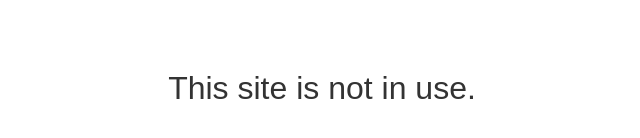
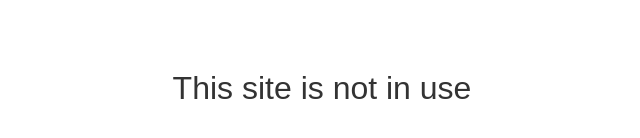
Before and after one commit to zack-davies/zackdavies.co.uk, a plain HTML site: page index.html in a window 1280 px wide. Shown: the part 320-458 px from the top of the page, 318-958 px from the left. Drawn offline with Linux system fonts and the light colour scheme.

Commit message:
Update index.html

```diff
--- a/index.html
+++ b/index.html
@@ -1,7 +1,7 @@
 <!DOCTYPE html>
 <html>
 <head>
-	<title>This site is not in use.</title>
+	<title>This site is not in use</title>
 	<style>
 	html {
 		height: 100%;
@@ -11,6 +11,7 @@
 		display: flex;
 		justify-content: center;
 		align-items: center;
+		overflow: hidden;
 	}
 	h1 {
 		color: #333333;
@@ -21,7 +22,7 @@
 	</style>
 </head>
 <body>
-	<h1>This site is not in use.</h1>
+	<h1>This site is not in use</h1>
 </body>
 
 </html>
```
